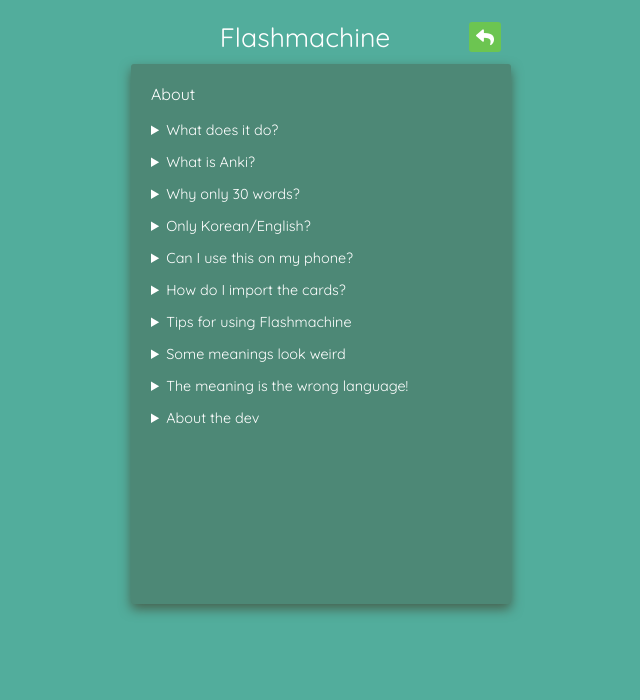
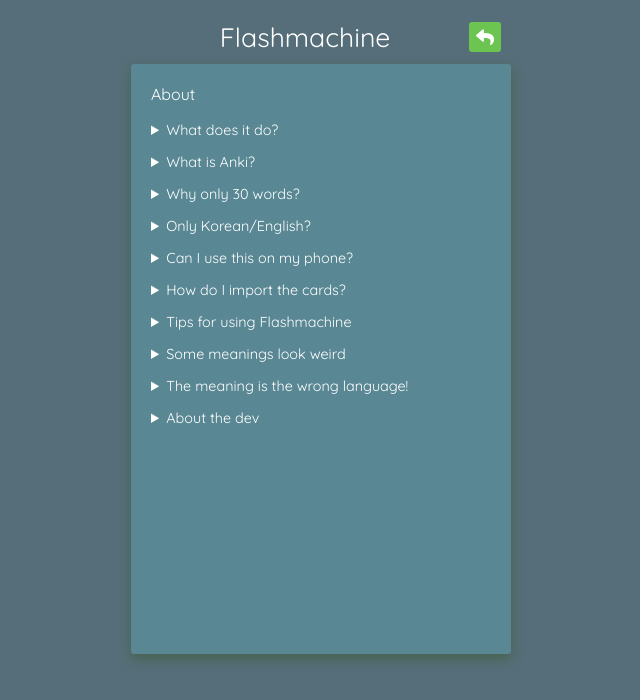
Before and after one commit to Tobio89/Flashmachine-2, a React (Create React App) app: page /about in a window 1280 px wide. Shown: the top 700 px of the page, without its empty margins (319-959 px from the left). Built offline with nearby package versions, Linux system fonts and the light colour scheme.

Commit message:
Minor: Change bkg color, and about page height

```diff
--- a/src/index.css
+++ b/src/index.css
@@ -19,8 +19,8 @@
   --salsa: #fb3640;
 
   --blue-0: #47624f;
-  --blue-1: #4d8876;
-  --blue-2: #52ad9c;
+  --blue-1: #598894;
+  --blue-2: #566e79;
   --blue-2-5: #60b3a3;
   --blue-3: #79d5be;
   --blue-4: #9ffcdf;
--- a/src/pages/About/About.module.scss
+++ b/src/pages/About/About.module.scss
@@ -5,7 +5,7 @@
   box-shadow: 0px 5px 12px 0px var(--blue-0);
   display: flex;
   flex-direction: column;
-  height: 540px;
+  height: calc(var(--app-height) + 90px);
   overflow-y: auto;
   position: relative;
   padding: 20px;
```
